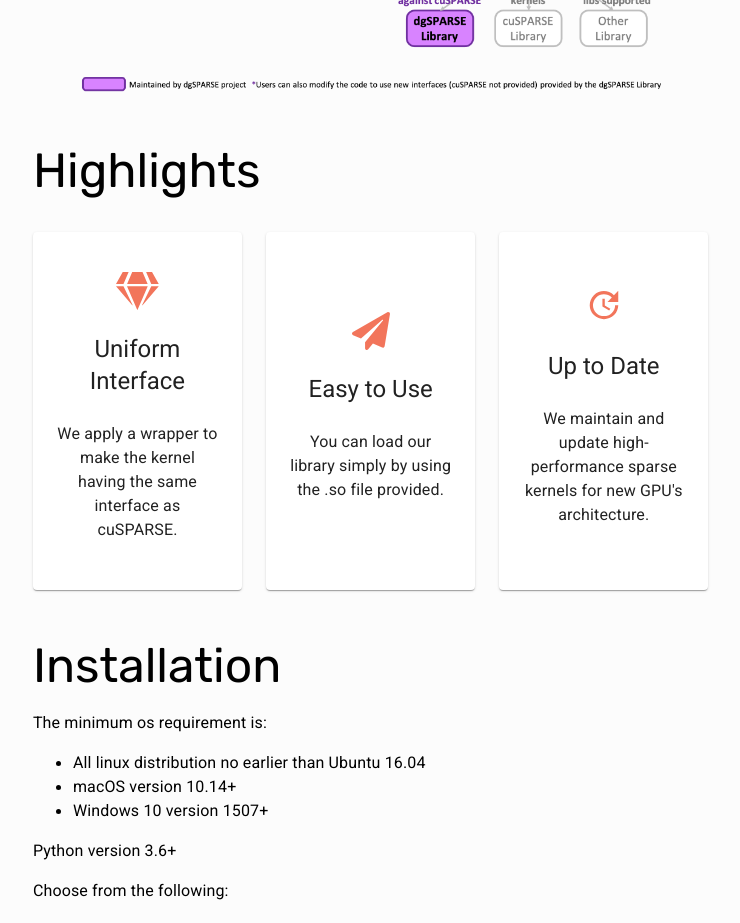
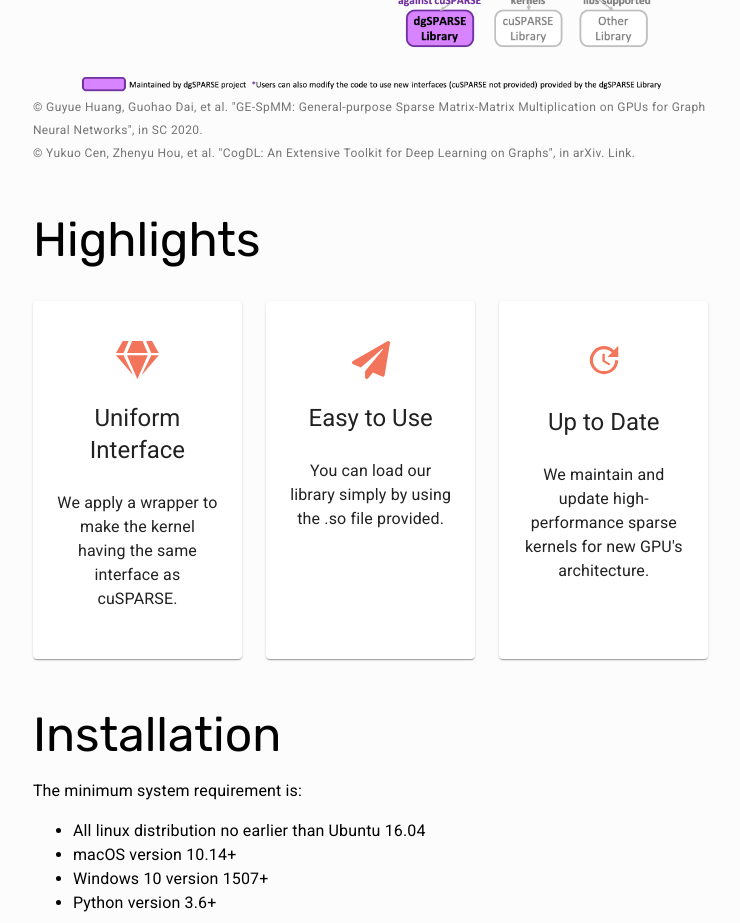
Before and after one commit to dgSPARSE/dgSPARSE.github.io, a React (Create React App) app: page / in a window 1280 px wide. Shown: the part 960-1883 px from the top of the page, without its empty margins (402-1142 px from the left). Built offline with nearby package versions, Linux system fonts and the light colour scheme.

Commit message:
fix some ui

```diff
--- a/src/components/About.js
+++ b/src/components/About.js
@@ -1,6 +1,7 @@
-import { makeStyles, Typography } from '@material-ui/core'
+import { Link, makeStyles, Typography } from '@material-ui/core'
 import React from 'react'
 import Image from '../img/dgsparse.png';
+import { grey } from '@material-ui/core/colors';
 
 const useStyles = makeStyles((theme) => ({
   root: {
@@ -17,6 +18,10 @@
   title: {
     fontFamily: 'Rubik, sans-serif',
   },
+  citation: {
+    color: grey[600],
+    paddingTop: theme.spacing(1),
+  }
 }));
 
 export default function About({innerRef}) {
@@ -44,6 +49,21 @@
         Currently dgSPARSE provides dgSPARSE Wrapper and dgSPARSE Library.
       </Typography>
       <img className={classes.img} alt="dg sparse" src={Image}/>
+      <Link
+        href="https://nicsefc.ee.tsinghua.edu.cn/media/publications/2020/SC20_320.pdf"
+        variant='caption'
+        className={classes.citation}
+      >
+        © Guyue Huang, Guohao Dai, et al. "GE-SpMM: General-purpose Sparse Matrix-Matrix Multiplication on GPUs for Graph Neural Networks", in SC 2020.
+      </Link>
+      <br/>
+      <Link
+        variant='caption'
+        className={classes.citation}
+        href="https://arxiv.org/abs/2103.00959"
+      >
+        © Yukuo Cen, Zhenyu Hou, et al. "CogDL: An Extensive Toolkit for Deep Learning on Graphs", in arXiv. Link.
+      </Link>
     </div>
   )
 }
--- a/src/components/Footer.js
+++ b/src/components/Footer.js
@@ -25,21 +25,21 @@
         component='p'
         className={classes.text}
       >
-        @dgSparse is licensed under the Apache License 2.0.
+        © dgSparse is licensed under the Apache License 2.0.
       </Typography>
       <Link
         className={classes.text}
         variant='caption'
         href='https://github.com/dgSPARSE'
       >
-        @Contact: dgSparse
+        @ Contact: dgSparse
       </Link>
       <Link
         className={classes.text}
         variant='caption'
         href='https://github.com/luke-mao'
       >
-        @Author: Luke
+        @ Author: Luke
       </Link>
     </div>
   )
--- a/src/components/Highlights.js
+++ b/src/components/Highlights.js
@@ -1,4 +1,4 @@
-import { Card, CardActionArea, makeStyles, Typography } from '@material-ui/core';
+import { Card, CardContent, makeStyles, Typography } from '@material-ui/core';
 import React from 'react';
 import Grid from '@material-ui/core/Grid';
 import { FontAwesomeIcon } from '@fortawesome/react-fontawesome';
@@ -70,7 +70,7 @@
   const CharacteristicCard = ({name, description, icon}) => {
     return (
       <Card className={classes.card}>
-        <CardActionArea className={classes.cardArea}>
+        <CardContent className={classes.cardArea}>
           {icon}
           <Typography
             variant="h5"
@@ -84,7 +84,7 @@
           >
             {description}
           </Typography>
-        </CardActionArea>
+        </CardContent>
       </Card>
     );
   };
--- a/src/components/Installation.js
+++ b/src/components/Installation.js
@@ -41,9 +41,9 @@
     backgroundColor: '#eeeeee',
     position: 'relative',         // for thhe icon button to stick to the top right corner
   },
-  gapsBottom: {
-    paddingBottom: theme.spacing(2),
-  },
+  // gapsBottom: {
+  //   paddingBottom: theme.spacing(2),
+  // },
   iconButton: {
     position: 'absolute',
     top: '0',
@@ -141,22 +141,16 @@
 
   // minimum os requirement
   const MinimumRequirement = () => {
-    const classes = useStyles();
-
     return (
-      <div className={classes.gapsBottom}>
-        <Typography variant='body1'>
-          The minimum os requirement is:
-        </Typography>
+      <Typography variant='body1'>
+        The minimum system requirement is:
         <ul>
-          <li><Typography variant='body1'>All linux distribution no earlier than Ubuntu 16.04</Typography></li>
-          <li><Typography variant='body1'>macOS version 10.14+</Typography></li>
-          <li><Typography variant='body1'>Windows 10 version 1507+</Typography></li>
+          <li>All linux distribution no earlier than Ubuntu 16.04</li>
+          <li>macOS version 10.14+</li>
+          <li>Windows 10 version 1507+</li>
+          <li>Python version 3.6+</li>
         </ul>
-        <Typography variant='body1'>
-          Python version 3.6+
-        </Typography>
-      </div>
+      </Typography>
     );
   };
 
@@ -211,7 +205,7 @@
       <Title />
       <MinimumRequirement/>
 
-      <Typography variant="body1" gutterBottom={true}>Choose from the following:</Typography>
+      <Typography variant="body1">Choose from the following:</Typography>
       <OptionTabs label="CUDA" content={cudaArray} value={values[0]} onChange={onChange} idx={0}/>
       <OptionTabs label="OS" content={osArray} value={values[1]} onChange={onChange} idx={1}/>
       <OptionTabs label="Python" content={pythonArray} value={values[2]} onChange={onChange} idx={2}/>
```
